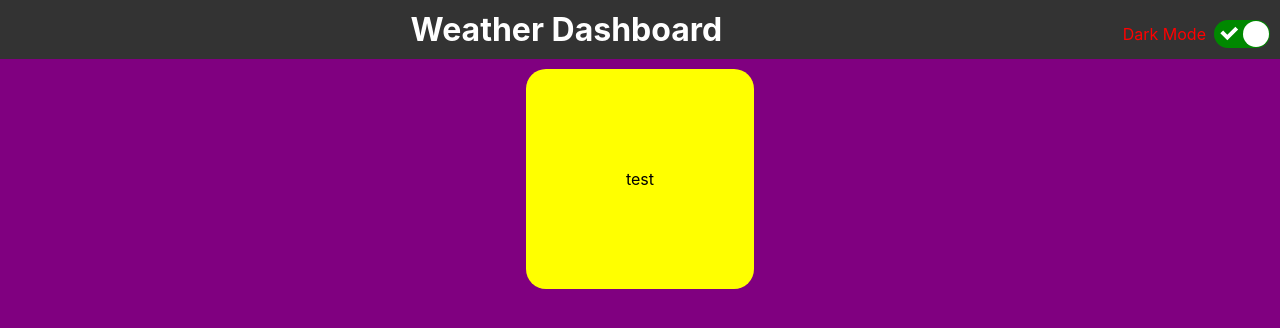
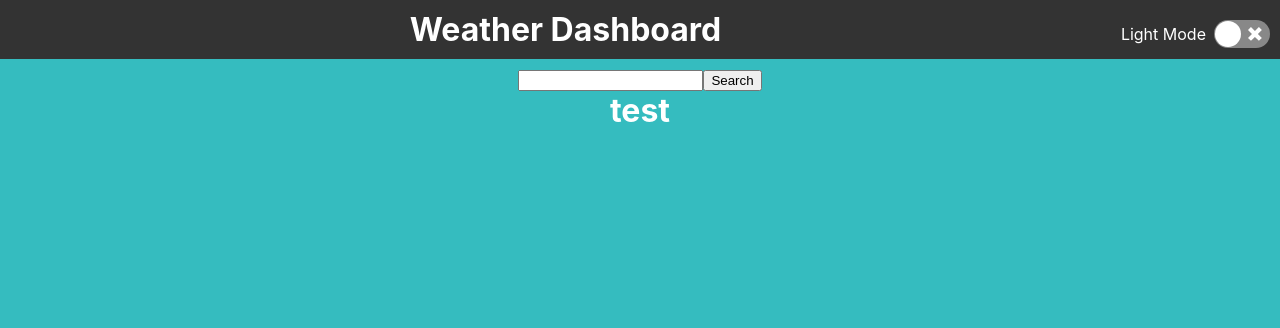
Before and after one commit to geicibarham/React---Weather-Dashboard, a React (Create React App) app: page / in a window 1280 px wide. Shown: the top 328 px of the page. Built offline with nearby package versions, Linux system fonts and the light colour scheme.

Commit message:
working on gettind data from api

```diff
--- a/src/App.css
+++ b/src/App.css
@@ -24,19 +24,19 @@ h1{
 
 
 #dark {
-  background-color: purple;
+  background-color: #1b3764;
   color: #fff;
 }
 #light {
-  background-color: hotpink;
-  color: #333;
+  background-color: #35bcbf;
+  color: #fff;
 }
 .App-link {
   color: #61dafb;
 }
 
 .theme-description{
-color:red;
+color:white;
 margin-right: 8px;
 text-transform: capitalize;
 }
--- a/src/App.js
+++ b/src/App.js
@@ -1,14 +1,14 @@
 
 import './App.css';
-
 import { React, useState, useEffect, createContext } from 'react';
 import ReactSwitch from 'react-switch';
+import Search from './components/Search/Search';
+export const ThemeContext = createContext(null);
 
-export const ThemeContext = createContext(null);
 
 function App() {
 
-  const [theme, setTheme] = useState('dark')
+  const [theme, setTheme] = useState('light')
   const [mode, setMode] = useState('')
 
   const toggleTheme = () => {
@@ -20,8 +20,6 @@ function App() {
     if (theme === 'dark') {
       setMode('dark')
     }
-
-    console.log(theme)
     if (theme === 'light') {
       setMode('light')
     }
@@ -38,7 +36,7 @@ function App() {
           <h1>Weather Dashboard</h1>
 
           <div className='switch'>
-            {/* <span className='theme-description'>Mode</span> */}
+
             <span className='theme-description'>{mode} Mode</span>
             <ReactSwitch
 
@@ -47,10 +45,8 @@ function App() {
           </div>
         </header>
 
+        <Search />
 
-        <div className='test'>
-          test
-        </div>
       </div>
     </ThemeContext.Provider >
   );
--- a/src/components/CardList/Cardlist.js
+++ b/src/components/CardList/Cardlist.js
@@ -1,10 +1,34 @@
 import axios from "axios";
 import { React, useState, useEffect, createContext } from 'react';
+import './cardlist.css';
 
-const Cardlist = ()=>{
-return (
-    <h1>test</h1>
-)
+const Cardlist = () => {
+// const[cityforSearch,setCity]= useState('')
+
+//     const getCityvalue = (city) => {
+
+//         setCity(city)
+//         console.log(city)
+//         console.log(cityforSearch)
+//     }
+
+
+//     const getLatandLong=()=>{
+
+//         const Apikey = ''
+
+//         axios.get().then((res)=>{
+
+//         })
+//     }
+    return (
+        <>
+            <h1>test</h1>
+
+
+
+        </>
+    )
 }
 
 export default Cardlist;
--- /dev/null
+++ b/src/components/Search/Search.js
@@ -0,0 +1,54 @@
+import { React, useState, useEffect } from "react";
+import "./search.css";
+import axios from "axios";
+import Cardlist from "../CardList/Cardlist";
+const Search = () => {
+    const [city, setCity] = useState("");
+
+    const handleChange = (e) => {
+        setCity(e.target.value);
+    };
+
+    const getLatandLong = () => {
+        const ApiKey = "ee601a5be4293bbbbc2b2665840ba595";
+        let apiUrl = `https://api.openweathermap.org/data/2.5/weather?q=${city}&appid=${ApiKey}&units=imperial`;
+        axios.get(apiUrl).then((res) => {
+            const lat = res.data.coord.lat;
+            const long = res.data.coord.lon;
+
+            console.log(lat, long);
+
+            const data = {
+                ApiKey: ApiKey,
+                lat: lat,
+                long: long
+            }
+            console.log(data)
+        });
+    };
+
+    const getForecast = () => {
+
+        axios.get().then((res) => {
+            console.log(res)
+        })
+    }
+    const handleSubmit = (e) => {
+        e.preventDefault();
+        console.log(city);
+        getLatandLong();
+        setCity("");
+    };
+    return (
+        <>
+            <form onSubmit={handleSubmit}>
+                <input value={city} onChange={handleChange} type="text" />
+                <button type="submit">Search</button>
+            </form>
+
+            <Cardlist />
+        </>
+    );
+};
+
+export default Search;
```
Also changed, not shown: src/components/CardList/cardlist.css (added), src/components/Search/search.css (added).
